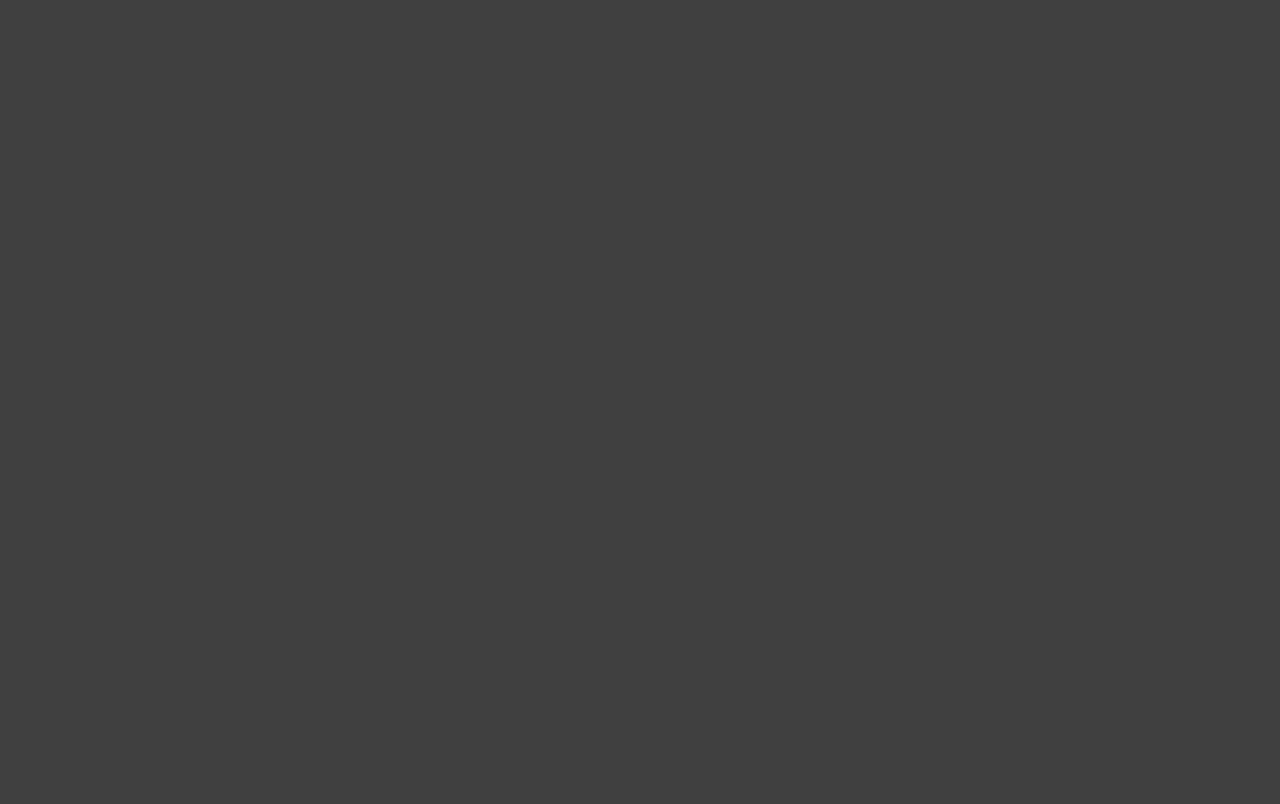
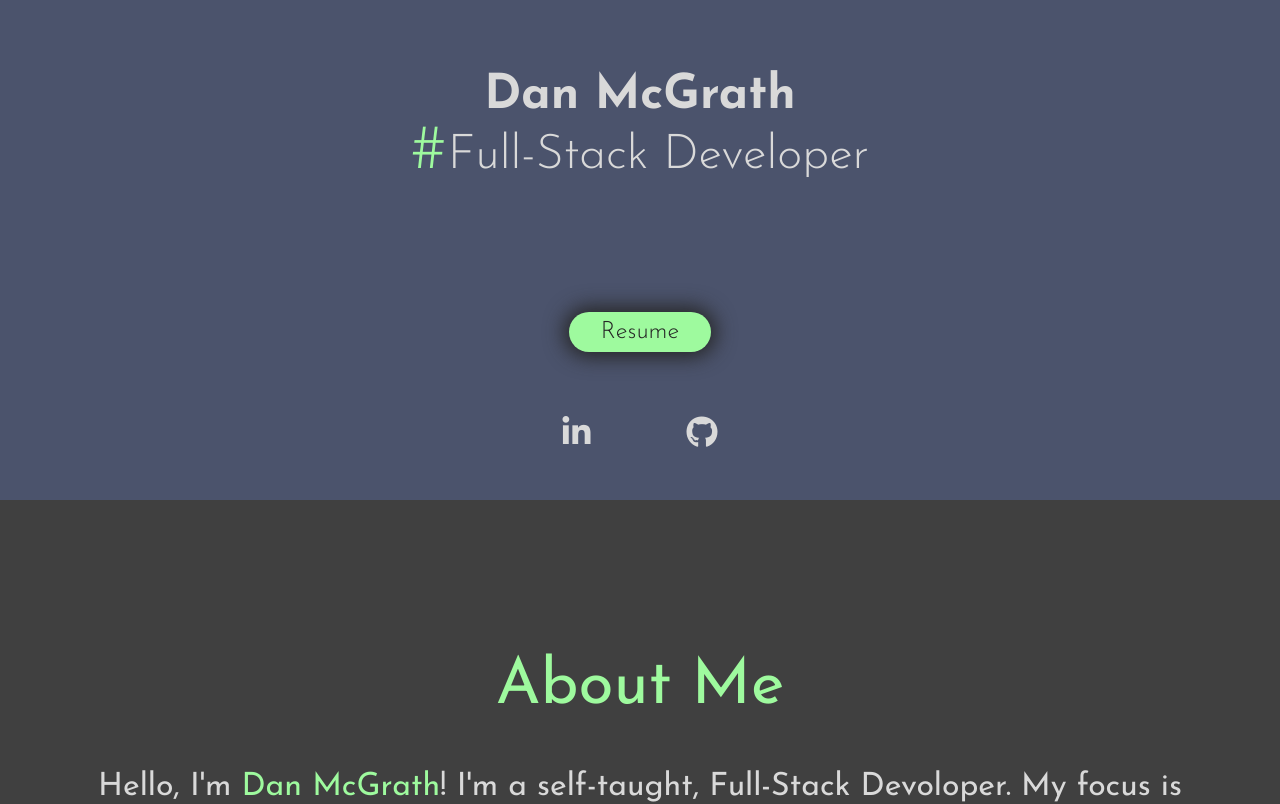
Before and after one commit to Dan-McGrath/portfolio, a React (Vite) app in the folder portfolio/: page / in a window 1280 px wide. Shown: the part 300-1104 px from the top of the page. Before the commit the page ends 800 px from the top, so only its background shows below. Built offline with nearby package versions, Linux system fonts and the light colour scheme.

Commit message:
Add Hero and About to App

```diff
--- a/portfolio/src/components/App.jsx
+++ b/portfolio/src/components/App.jsx
@@ -1,5 +1,7 @@
 import { useState, useEffect } from 'react';
 import Header from './header/Header.jsx';
+import Hero from './hero/Hero.jsx';
+import About from './about/About.jsx';
 
 function App() {
   const [windowDimension, setWindowDimension] = useState(null);
@@ -22,6 +24,10 @@ function App() {
   return (
     <>
       <Header isMobile={isMobile} />
+      <main>
+        <Hero />
+        <About />
+      </main>
     </>
   );
 }
```
